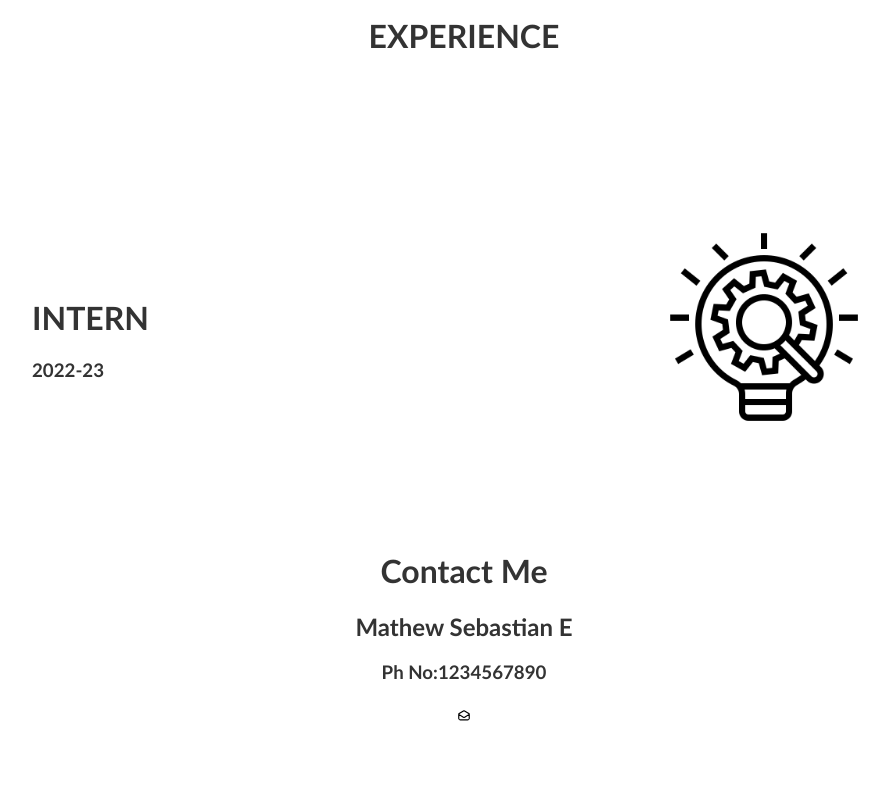
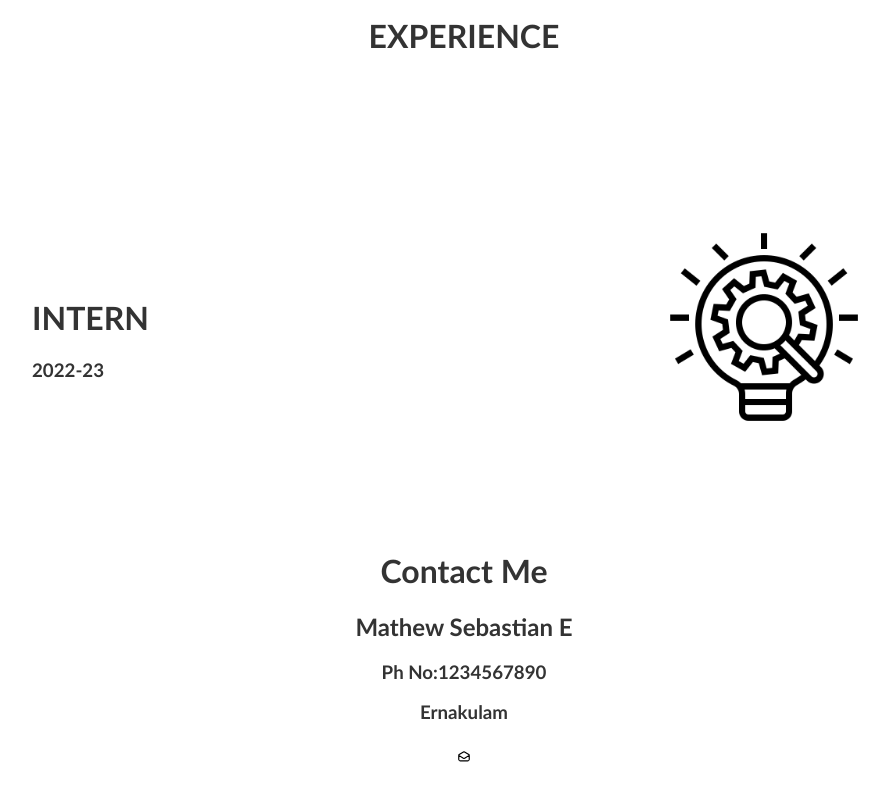
Before and after one commit to mathewseb2001/html-css-training, a plain HTML site: page resume_v2.html in a window 1280 px wide. Shown: the part 2912-3712 px from the top of the page, without its empty margins (176-1065 px from the left). Drawn offline with Linux system fonts and the light colour scheme.

Commit message:
feat: added place

```diff
--- a/resume_v2.html
+++ b/resume_v2.html
@@ -95,6 +95,7 @@
         <h1>Contact Me</h1>
         <h2>Mathew Sebastian E</h2>
         <h3>Ph No:1234567890</h3>
+        <h3>Ernakulam</h3>
         <button onclick="window.location.href='mailto:mathew.e@experionglobal.com';"><img src="mail.svg" class="icon"></button>
       </form>
     </div>
```
